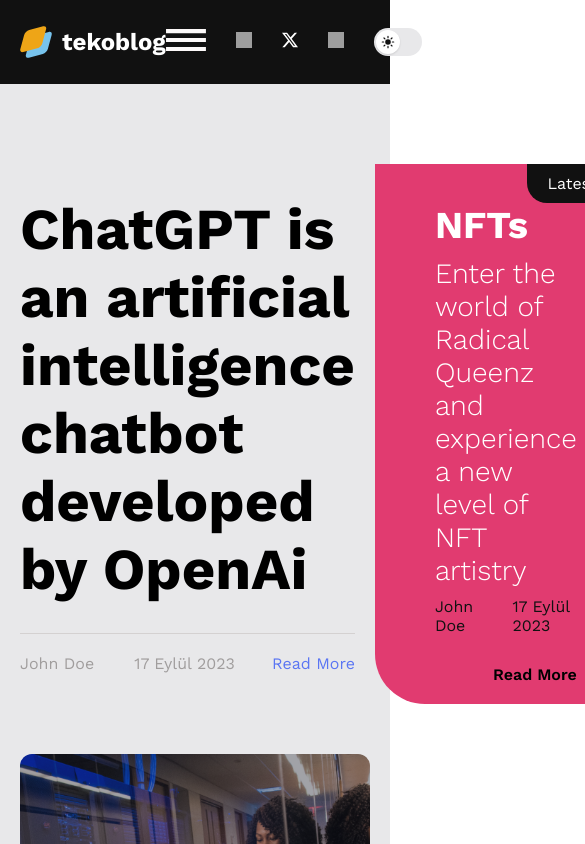
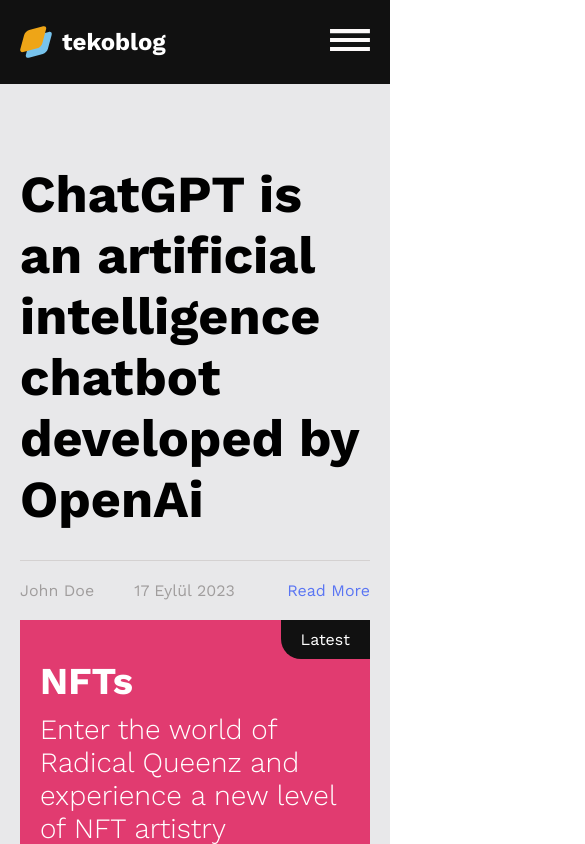
Before and after one commit to atakanteko/content-layer-blog, a Next.js app: page / in a window 390 px wide. Shown: the top 844 px of the page, 585 px wide, since content can reach past the window. Built offline with nearby package versions, Linux system fonts and the light colour scheme; grey boxes are pictures that could not be loaded.

Commit message:
feature: dashboard hero mobile screen

```diff
--- a/src/app/page.tsx
+++ b/src/app/page.tsx
@@ -1,7 +1,7 @@
 import Image from 'next/image';
 import styles from './page.module.css';
 import Featured from '@/components/home/featured/featured';
-import Hero from '@/components/hero/hero';
+import Hero from '@/components/home/hero/hero';
 
 export default function Home() {
   return (
--- a/src/components/hero/hero.module.css
+++ b/src/components/home/hero/hero.module.css
@@ -99,3 +99,44 @@
   text-transform: capitalize;
   font-weight: 600;
 }
+
+@media screen and (max-width: 1440px) {
+  .first_article_title {
+    font-size: 48px;
+  }
+}
+
+@media screen and (max-width: 992px) {
+  .left {
+    flex: 2;
+  }
+  .first_article_title {
+    font-size: 38px;
+  }
+
+  /* right */
+  .right {
+    flex: 2;
+  }
+}
+
+@media screen and (max-width: 768px) {
+  .container {
+    flex-direction: column;
+  }
+
+  .first_article_title {
+    font-size: 52px;
+  }
+
+  /* right */
+  .box {
+    border-bottom-left-radius: 0px;
+  }
+
+  .textContent {
+    padding-left: 20px;
+    padding-right: 20px;
+    padding-bottom: 20px;
+  }
+}
--- a/src/components/navbar/navbar.module.css
+++ b/src/components/navbar/navbar.module.css
@@ -47,4 +47,7 @@
   .container {
     padding-inline: 20px;
   }
+  .links {
+    display: none;
+  }
 }
--- a/src/components/theme-toggle/theme-toggle.module.css
+++ b/src/components/theme-toggle/theme-toggle.module.css
@@ -19,3 +19,9 @@
   background: #fff;
   box-shadow: 0px 1px 2px 0px rgba(0, 0, 0, 0.12);
 }
+
+@media screen and (max-width: 640px) {
+  .theme_toggle {
+    display: none;
+  }
+}
```
Also changed, not shown: src/components/home/hero/hero.tsx (renamed from src/components/hero/hero.tsx), src/components/home/hero/left-card.tsx (renamed from src/components/hero/left-card.tsx), src/components/home/hero/pink-card.tsx (renamed from src/components/hero/pink-card.tsx).
